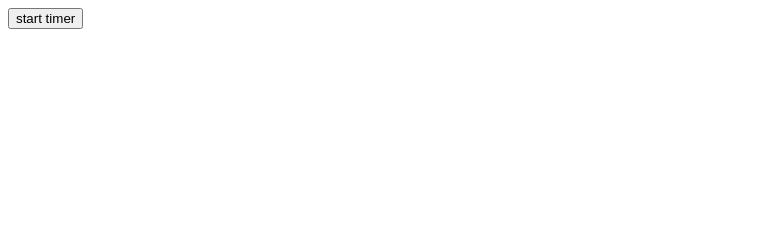
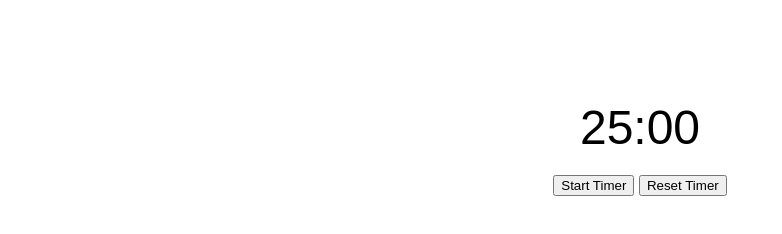
Before and after one commit to J0rgeR1vas/pomodoro-timer, a plain HTML site: page pomodoro-timer/index.html in a window 1280 px wide. Shown: the whole page, without its empty margins (0-782 px from the left). Drawn offline with Linux system fonts and the light colour scheme.

Commit message:
Update index.html

```diff
--- a/pomodoro-timer/index.html
+++ b/pomodoro-timer/index.html
@@ -1,15 +1,31 @@
 <!DOCTYPE html>
-<html lang="en">
+<html>
 <head>
-    <meta charset="UTF-8">
-    <meta http-equiv="X-UA-Compatible" content="IE=edge">
-    <meta name="viewport" content="width=device-width, initial-scale=1.0">
-    <title>Document</title>
+  <title>Timer Example</title>
+  <style>
+    body {
+      font-family: Arial, sans-serif;
+      text-align: center;
+      margin-top: 100px;
+    }
 
+    #timer {
+      font-size: 48px;
+    }
+
+    #message {
+      font-size: 24px;
+      margin-top: 20px;
+    }
+  </style>
 </head>
 <body>
-     <script src="timer.js"></script>
-    <button onclick="setTimer()">start timer</button>
+  <div id="timer">25:00</div>
+  <div id="message"></div>
 
+  <button id="startButton" onclick="startTimer()">Start Timer</button>
+  <button id="resetButton" onclick="resetTimer()">Reset Timer</button>
+
+  <script src="timer.js"></script>
 </body>
 </html>
```
